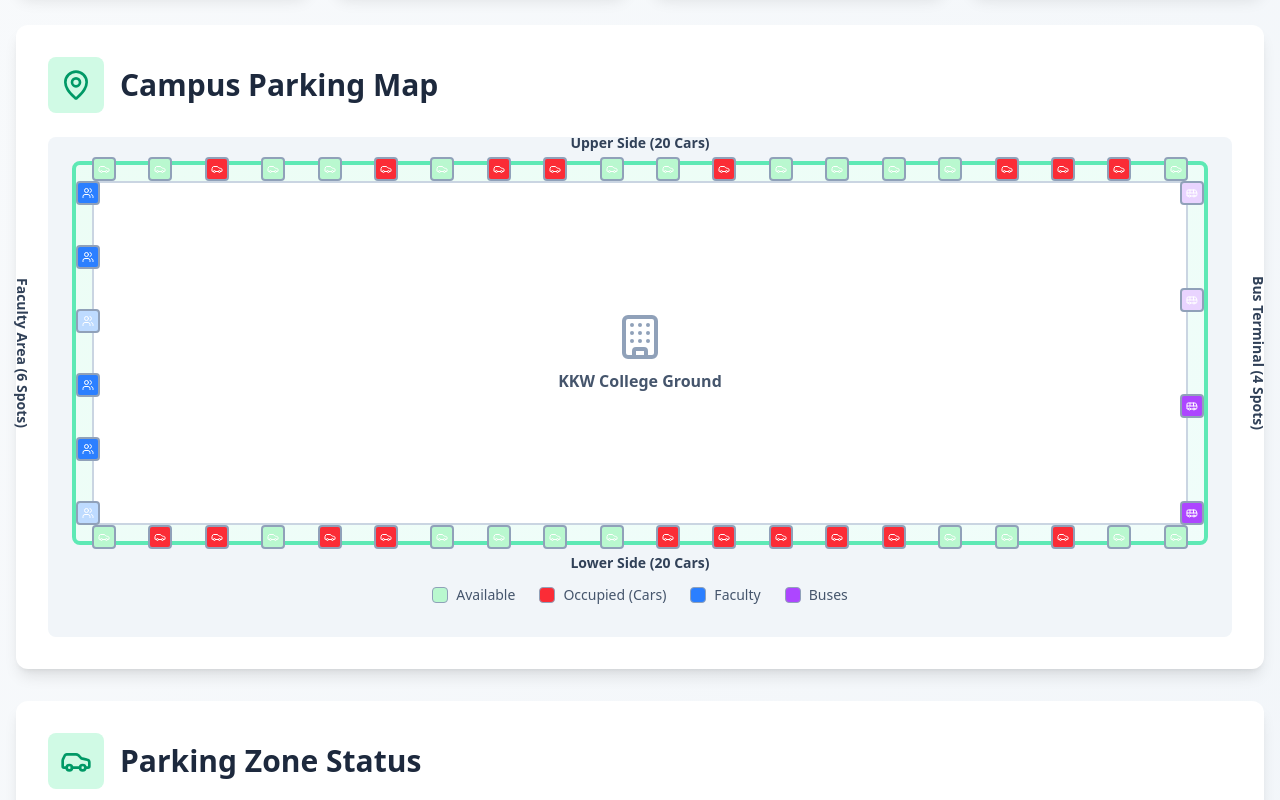
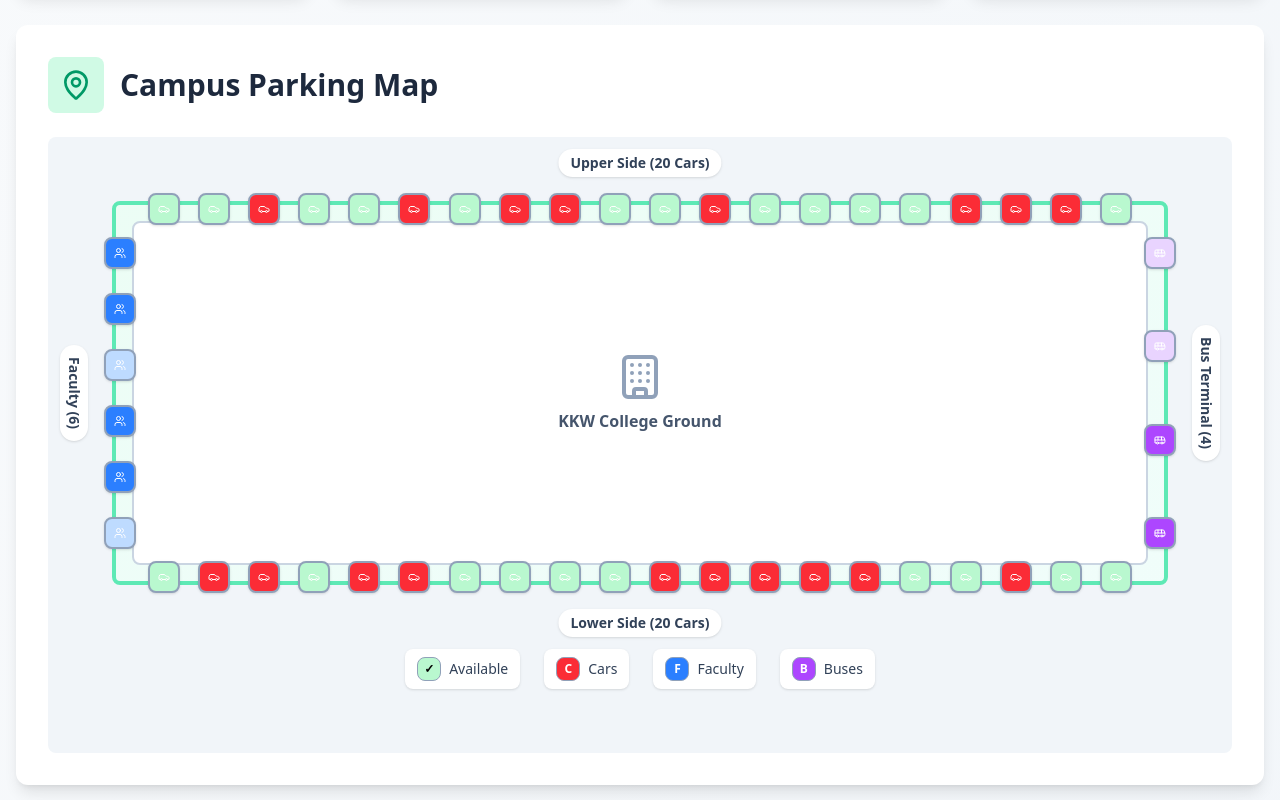
Before and after one commit to anup4747/kkw-web-park, a Next.js app in the folder client/: page /dashboard in a window 1280 px wide. Shown: the part 420-1220 px from the top of the page. Built offline with nearby package versions, Linux system fonts and the light colour scheme.

Commit message:
fixed college map in dashboard

```diff
--- a/client/src/app/dashboard/page.tsx
+++ b/client/src/app/dashboard/page.tsx
@@ -149,8 +149,7 @@
                             <div className="space-y-3">
                                 <div className="h-3 w-full bg-slate-200 rounded-full overflow-hidden">
                                     <div
-                    className={`h-3 rounded-full transition-all duration-500 ${
-                      isFull ? 'bg-red-500' : isAlmostFull ? 'bg-yellow-500' : 'bg-emerald-500'
+                                        className={`h-3 rounded-full transition-all duration-500 ${isFull ? 'bg-red-500' : isAlmostFull ? 'bg-yellow-500' : 'bg-emerald-500'
                                             }`}
                                         style={{ width: `${percent}%` }}
                                     />
@@ -288,9 +287,11 @@
                         <h2 className="text-3xl font-bold text-slate-800">Campus Parking Map</h2>
                     </div>
 
-          <div className="relative bg-slate-100 rounded-lg p-6 min-h-[500px]">
+                    <div className="overflow-x-auto overflow-y-hidden flex items-center">
+                        <div className="relative bg-slate-100 rounded-lg min-w-[800px] min-h-[600px] w-full p-16">
                             {/* College Ground Rectangle */}
                             <div className="relative w-full h-96 bg-gradient-to-br from-emerald-50 to-teal-50 border-4 border-emerald-300 rounded-lg mx-auto">
+
                                 {/* College Building in Center */}
                                 <div className="absolute inset-4 bg-white border-2 border-slate-300 rounded-lg flex items-center justify-center">
                                     <div className="text-center">
@@ -300,105 +301,114 @@
                                 </div>
 
                                 {/* Upper Side - 20 Car Spots */}
-              <div className="absolute -top-2 left-4 right-4 flex justify-between">
+                                <div className="absolute -top-3 left-8 right-8">
+                                    <div className="flex justify-between gap-1">
                                         {Array.from({ length: 20 }, (_, i) => {
                                             const spot = parkingSpots.find(s => s.id === `upper-${i + 1}`);
                                             return (
                                                 <button
                                                     key={`upper-${i + 1}`}
                                                     onClick={() => toggleSpot(`upper-${i + 1}`)}
-                      className={`w-6 h-6 rounded border-2 border-slate-400 flex items-center justify-center text-white text-xs hover:scale-110 transition-transform ${getSpotColor(spot!)}`}
-                      title={`Upper Side Spot ${i + 1}`}
+                                                    className={`w-8 h-8 rounded-lg border-2 border-slate-400 flex items-center justify-center text-white text-xs font-bold hover:scale-110 transition-all duration-200 shadow-sm ${getSpotColor(spot!)}`}
+                                                    title={`Upper Side Spot ${i + 1} - ${spot?.occupied ? 'Occupied' : 'Available'}`}
                                                 >
                                                     {getSpotIcon(spot!)}
                                                 </button>
                                             );
                                         })}
                                     </div>
+                                </div>
 
                                 {/* Lower Side - 20 Car Spots */}
-              <div className="absolute -bottom-2 left-4 right-4 flex justify-between">
+                                <div className="absolute -bottom-3 left-8 right-8">
+                                    <div className="flex justify-between gap-1">
                                         {Array.from({ length: 20 }, (_, i) => {
                                             const spot = parkingSpots.find(s => s.id === `lower-${i + 1}`);
                                             return (
                                                 <button
                                                     key={`lower-${i + 1}`}
                                                     onClick={() => toggleSpot(`lower-${i + 1}`)}
-                      className={`w-6 h-6 rounded border-2 border-slate-400 flex items-center justify-center text-white text-xs hover:scale-110 transition-transform ${getSpotColor(spot!)}`}
-                      title={`Lower Side Spot ${i + 1}`}
+                                                    className={`w-8 h-8 rounded-lg border-2 border-slate-400 flex items-center justify-center text-white text-xs font-bold hover:scale-110 transition-all duration-200 shadow-sm ${getSpotColor(spot!)}`}
+                                                    title={`Lower Side Spot ${i + 1} - ${spot?.occupied ? 'Occupied' : 'Available'}`}
                                                 >
                                                     {getSpotIcon(spot!)}
                                                 </button>
                                             );
                                         })}
                                     </div>
-
+                                </div>
                                 {/* Left Side - 6 Faculty Spots */}
-              <div className="absolute left-0 top-4 bottom-4 flex flex-col justify-between">
+                                <div className="absolute -left-3 top-8 bottom-8">
+                                    <div className="flex flex-col justify-between h-full gap-1">
                                         {Array.from({ length: 6 }, (_, i) => {
                                             const spot = parkingSpots.find(s => s.id === `faculty-${i + 1}`);
                                             return (
                                                 <button
                                                     key={`faculty-${i + 1}`}
                                                     onClick={() => toggleSpot(`faculty-${i + 1}`)}
-                      className={`w-6 h-6 rounded border-2 border-slate-400 flex items-center justify-center text-white text-xs hover:scale-110 transition-transform ${getSpotColor(spot!)}`}
-                      title={`Faculty Spot ${i + 1}`}
+                                                    className={`w-8 h-8 rounded-lg border-2 border-slate-400 flex items-center justify-center text-white text-xs font-bold hover:scale-110 transition-all duration-200 shadow-sm ${getSpotColor(spot!)}`}
+                                                    title={`Faculty Spot ${i + 1} - ${spot?.occupied ? 'Occupied' : 'Available'}`}
                                                 >
                                                     {getSpotIcon(spot!)}
                                                 </button>
                                             );
                                         })}
                                     </div>
+                                </div>
 
                                 {/* Right Side - 4 Bus Spots */}
-              <div className="absolute right-0 top-4 bottom-4 flex flex-col justify-between">
+                                <div className="absolute -right-3 top-8 bottom-8">
+                                    <div className="flex flex-col justify-between h-full gap-1">
                                         {Array.from({ length: 4 }, (_, i) => {
                                             const spot = parkingSpots.find(s => s.id === `bus-${i + 1}`);
                                             return (
                                                 <button
                                                     key={`bus-${i + 1}`}
                                                     onClick={() => toggleSpot(`bus-${i + 1}`)}
-                      className={`w-6 h-6 rounded border-2 border-slate-400 flex items-center justify-center text-white text-xs hover:scale-110 transition-transform ${getSpotColor(spot!)}`}
-                      title={`Bus Spot ${i + 1}`}
+                                                    className={`w-8 h-8 rounded-lg border-2 border-slate-400 flex items-center justify-center text-white text-xs font-bold hover:scale-110 transition-all duration-200 shadow-sm ${getSpotColor(spot!)}`}
+                                                    title={`Bus Spot ${i + 1} - ${spot?.occupied ? 'Occupied' : 'Available'}`}
                                                 >
                                                     {getSpotIcon(spot!)}
                                                 </button>
                                             );
                                         })}
                                     </div>
+                                </div>
 
-              {/* Labels */}
-              <div className="absolute -top-8 left-1/2 transform -translate-x-1/2 text-sm font-semibold text-slate-700">
+                                <div className="absolute -top-14 left-1/2 transform -translate-x-1/2 text-sm font-semibold text-slate-700 bg-white px-3 py-1 rounded-full shadow-sm">
                                     Upper Side (20 Cars)
                                 </div>
-              <div className="absolute -bottom-8 left-1/2 transform -translate-x-1/2 text-sm font-semibold text-slate-700">
+                                <div className="absolute -bottom-14 left-1/2 transform -translate-x-1/2 text-sm font-semibold text-slate-700 bg-white px-3 py-1 rounded-full shadow-sm">
                                     Lower Side (20 Cars)
                                 </div>
-              <div className="absolute left-0 top-1/2 transform -translate-y-1/2 -translate-x-16 text-sm font-semibold text-slate-700" style={{writingMode: 'vertical-rl'}}>
-                Faculty Area (6 Spots)
+                                <div className="absolute left-6 top-1/2 transform -translate-y-1/2 -translate-x-20 text-sm font-semibold text-slate-700 bg-white px-3 py-1 rounded-full shadow-sm" style={{ writingMode: 'vertical-rl' }}>
+                                    Faculty (6)
                                 </div>
-              <div className="absolute right-0 top-1/2 transform -translate-y-1/2 translate-x-16 text-sm font-semibold text-slate-700" style={{writingMode: 'vertical-rl'}}>
-                Bus Terminal (4 Spots)
-              </div>
+                                <div className="absolute right-6 top-1/2 transform -translate-y-1/2 translate-x-20 text-sm font-semibold text-slate-700 bg-white px-3 py-1 rounded-full shadow-sm" style={{ writingMode: 'vertical-rl' }}>
+                                    Bus Terminal (4)
                                 </div>
 
+                            </div>
+
+
                             {/* Legend */}
-            <div className="mt-10 flex flex-wrap gap-6 justify-center">
-              <div className="flex items-center gap-2">
-                <div className="w-4 h-4 bg-green-200 rounded border border-slate-400"></div>
-                <span className="text-sm text-slate-600">Available</span>
+                            <div className="mt-16 flex flex-wrap gap-6 justify-center">
+                                <div className="flex items-center gap-2 bg-white px-3 py-2 rounded-lg shadow-sm">
+                                    <div className="w-6 h-6 bg-green-200 rounded-lg border border-slate-400 flex items-center justify-center text-xs font-bold">✓</div>
+                                    <span className="text-sm text-slate-700 font-medium">Available</span>
                                 </div>
-              <div className="flex items-center gap-2">
-                <div className="w-4 h-4 bg-red-500 rounded border border-slate-400"></div>
-                <span className="text-sm text-slate-600">Occupied (Cars)</span>
+                                <div className="flex items-center gap-2 bg-white px-3 py-2 rounded-lg shadow-sm">
+                                    <div className="w-6 h-6 bg-red-500 rounded-lg border border-slate-400 flex items-center justify-center text-xs font-bold text-white">C</div>
+                                    <span className="text-sm text-slate-700 font-medium">Cars</span>
                                 </div>
-              <div className="flex items-center gap-2">
-                <div className="w-4 h-4 bg-blue-500 rounded border border-slate-400"></div>
-                <span className="text-sm text-slate-600">Faculty</span>
+                                <div className="flex items-center gap-2 bg-white px-3 py-2 rounded-lg shadow-sm">
+                                    <div className="w-6 h-6 bg-blue-500 rounded-lg border border-slate-400 flex items-center justify-center text-xs font-bold text-white">F</div>
+                                    <span className="text-sm text-slate-700 font-medium">Faculty</span>
                                 </div>
-              <div className="flex items-center gap-2">
-                <div className="w-4 h-4 bg-purple-500 rounded border border-slate-400"></div>
-                <span className="text-sm text-slate-600">Buses</span>
+                                <div className="flex items-center gap-2 bg-white px-3 py-2 rounded-lg shadow-sm">
+                                    <div className="w-6 h-6 bg-purple-500 rounded-lg border border-slate-400 flex items-center justify-center text-xs font-bold text-white">B</div>
+                                    <span className="text-sm text-slate-700 font-medium">Buses</span>
+                                </div>
                             </div>
                         </div>
                     </div>
```
Lines whose indentation alone changed are shown as unchanged.
